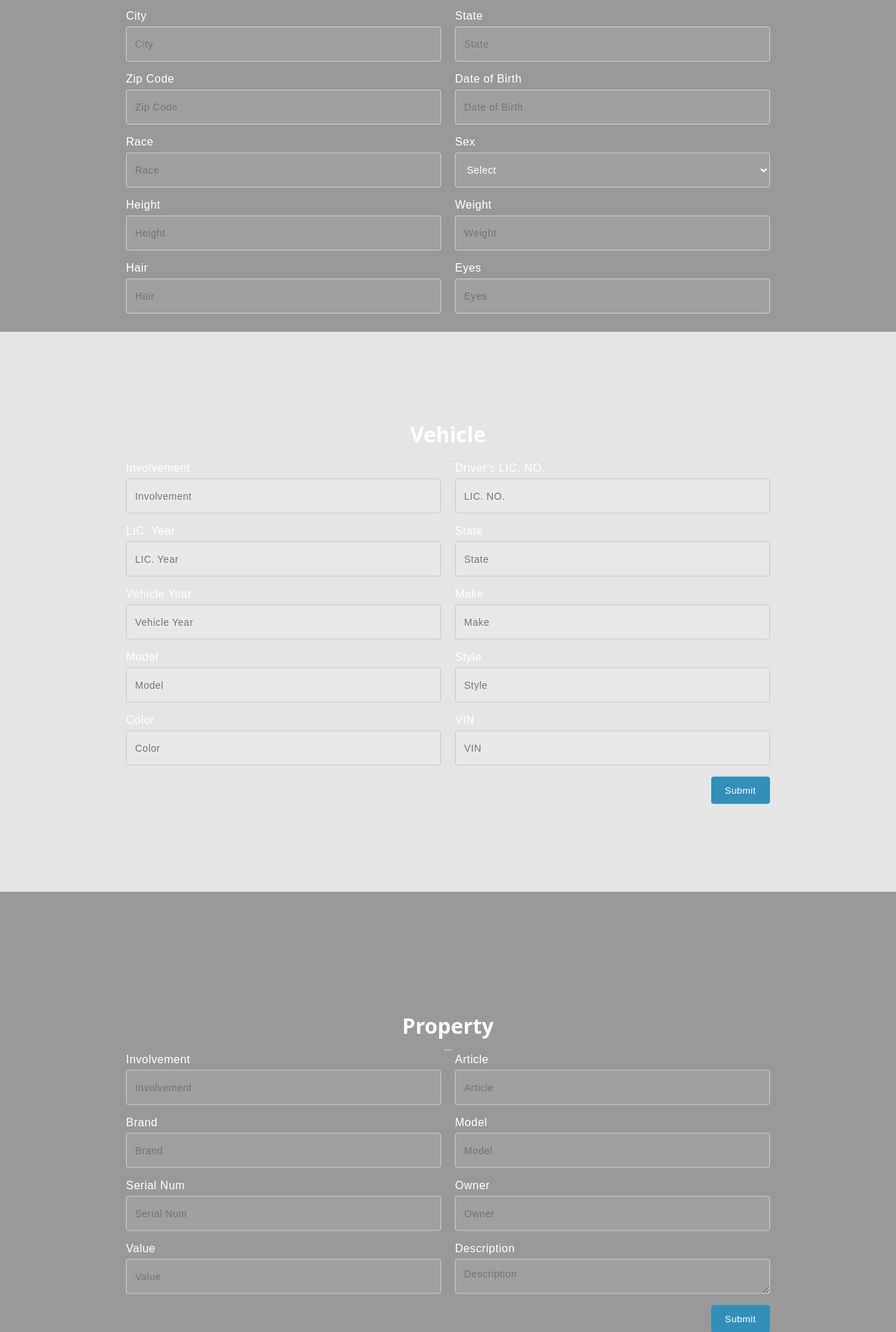
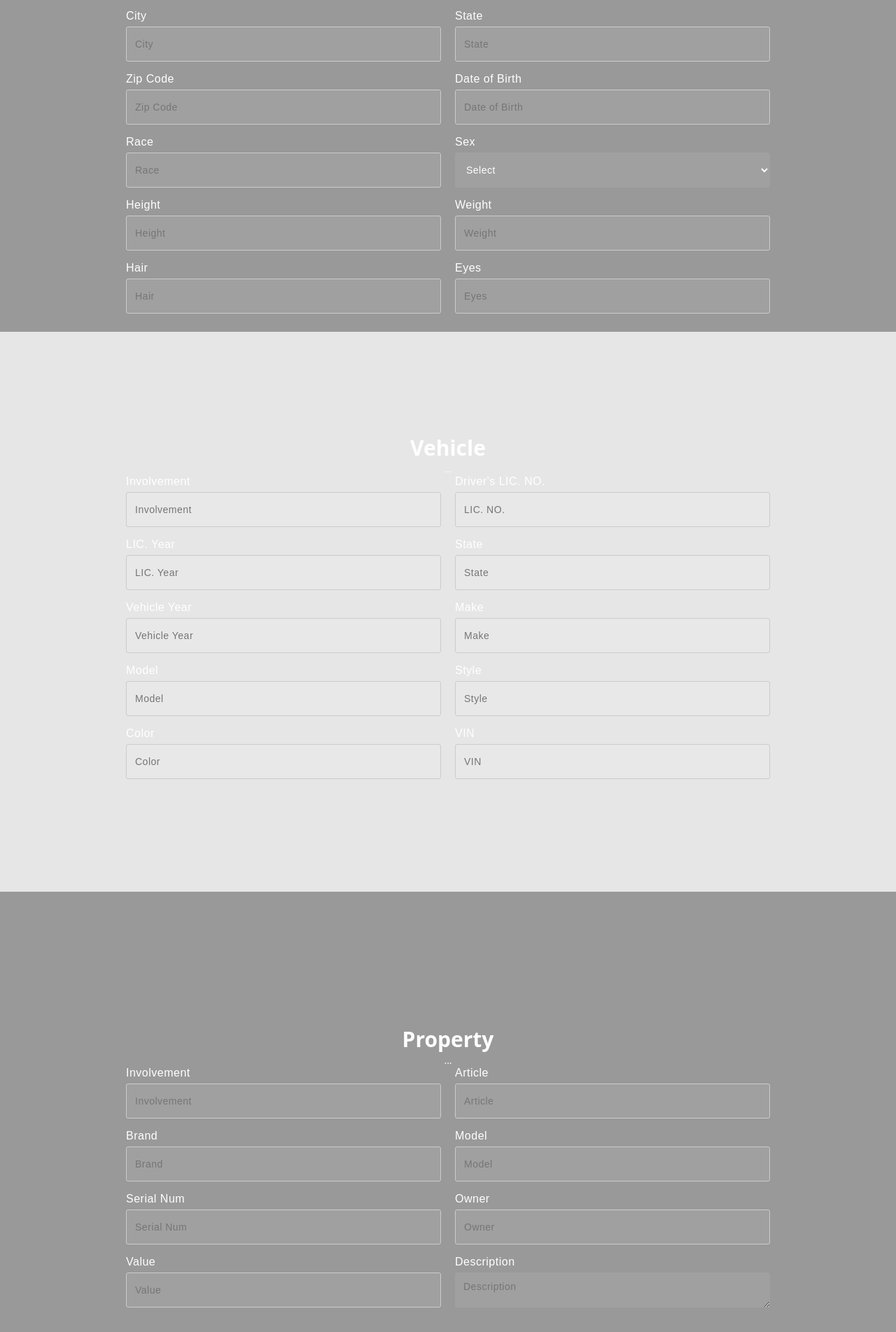
Before and after one commit to blaisegoze/reportedu.github.io, a PHP site: page / in a window 1280 px wide. Shown: the part 1926-3829 px from the top of the page at 70% size. Run offline with PHP 8.4, Linux system fonts and the light colour scheme.

Commit message:
Updated CSS & HTML

```diff
--- a/css/index.css
+++ b/css/index.css
@@ -1,3 +1,15 @@
+/* General */
+.checkbox_div{
+    height: 50px;
+    padding: 12px;
+    margin: 6px 0 16px 0;
+
+}
+
+
+/* /////////////////////////// */
+
+
 /* Hero Image */
 .hero{
     height: 100vh;
@@ -71,6 +83,7 @@
     left: 50%;
     transform: translate(-50%, -50%);
     color: white;
+    width: 100%;
 }
 
 .incident_title{
@@ -206,6 +219,7 @@
     left: 50%;
     transform: translate(-50%, -50%);
     color: white;
+    width: 100%;
 }
 
 .modus_operandi_title{
@@ -239,6 +253,7 @@
     left: 50%;
     transform: translate(-50%, -50%);
     color: white;
+    width: 100%;
 }
 
 .narrative_title{
@@ -254,7 +269,7 @@
 
 
 /* Forms & Inputs */
-form {
+.form_chunk {
     text-align: left;
     display: flex;
     flex-direction: row;
@@ -264,7 +279,7 @@ form {
     padding: 0 20px;
 }
 
-form * {
+.form_chunk * {
     font-family: 'Poppins', sans-serif;
     color: #ffffff;
     letter-spacing: 0.5px;
@@ -330,7 +345,7 @@ input[type=text], input[type=number], select, textarea {
 }
 
 @media screen and (min-width:980px){
-    form{
+    .form_chunk{
         min-width: 980px;
         max-width: 980px;
     }
--- a/index.php
+++ b/index.php
@@ -51,6 +51,11 @@
     </div>
   </div>
 
+
+  <!-- Form Start -->
+  <form>
+
+
     <!-- Incident -->
     <div id="incident">
       <div class="incident_img"></div>
@@ -58,7 +63,7 @@
         <h1 class="incident_title">Incident</h1>
         <p class="incident_sub_title">...</p>
 
-        <form>
+        <div class="form_chunk">
             <div class="form_block">
               <label for="message">REPORT NUM(FIX LATER)</label>
               <input type="text" id="report_num" name="report_num" placeholder="REPORT NUM(FIX LATER)" required>
@@ -111,7 +116,8 @@
               <label for="message">To Time</label>
               <input type="text" id="to_time" name="to_time" placeholder="To Time" required>
             </div>
-        </form>
+        </div>
+
       </div>
     </div>
 
@@ -123,8 +129,7 @@
         <h1 class="person_title">Person</h1>
         <p class="person_sub_title">...</p>
 
-
-      <form>
+        <div class="form_chunk">
           <div class="form_block_subs">
             <label for="message">Name</label>
             <div class="form_block_sub">
@@ -194,7 +199,8 @@
             <label for="message">Eyes</label>
             <input type="text" id="eyes" name="eyes" placeholder="Eyes" required>
           </div>
-      </form>
+        </div>
+
       </div>
     </div>
 
@@ -206,8 +212,7 @@
             <h1 class="vehicle_title">Vehicle</h1>
             <p class="vehicle_sub_title">...</p>
 
-
-          <form>
+            <div class="form_chunk">
               <div class="form_block">
                 <label for="message">Involvement</label>
                 <input type="text" id="involvement" name="involvement" placeholder="Involvement" required>
@@ -248,11 +253,7 @@
                 <label for="message">VIN</label>
                 <input type="text" id="vin" name="vin" placeholder="VIN" required>
               </div>
-
-            <button class="btn_submit" type="submit" value="Submit">Submit</button>
-          </form>
-
-
+            </div>
 
       </div>
     </div>
@@ -265,8 +266,7 @@
             <h1 class="property_title">Property</h1>
             <p class="property_sub_title">...</p>
 
-
-          <form>
+            <div class="form_chunk">
               <div class="form_block">
                 <label for="message">Involvement</label>
                 <input type="text" id="involvement_prop" name="involvement_prop" placeholder="Involvement" required>
@@ -299,9 +299,8 @@
                 <label for="message">Description</label>
                 <textarea type="text" id="description" name="description" placeholder="Description" required></textarea>
               </div>
+            </div>
 
-            <button class="btn_submit" type="submit" value="Submit">Submit</button>
-          </form>
         </div>
     </div>
 
@@ -313,10 +312,13 @@
         <h1 class="modus_operandi_title">Modus Operandi</h1>
         <p class="modus_operandi_sub_title">...</p>
 
-          <form>
+
+            <div class="form_chunk">
               <div class="form_block">
-              <label for="message">Gang Act</label>
+                <div class="checkbox_div">
                   <input type="checkbox" id="gang_act" name="gang_act" value="gang_act">
+                  <label for="gang_act">Gang Act</label>
+                </div>
               </div>
               <div class="form_block">
                 <label for="message">Means of Attack</label>
@@ -350,9 +352,9 @@
                 <label for="message">Victims Age</label>
                 <input type="text" id="victims_age" name="victims_age" placeholder="Victims Age" required>
               </div>
+            </div>
 
-            <button class="btn_submit" type="submit" value="Submit">Submit</button>
-          </form>
+
       </div>
     </div>
 
@@ -364,7 +366,7 @@
         <h1 class="narrative_title">Narrative</h1>
         <p class="narrative_sub_title">...</p>
 
-      <form>
+        <div class="form_chunk">
           <div class="form_block">
             <label for="message">Summary</label>
             <input type="text" id="summary" name="summary" placeholder="Summary" required>
@@ -373,13 +375,15 @@
             <label for="message">Narrative</label>
             <input type="text" id="n_narrative" name="n_narrative" placeholder="Narrative" required>
           </div>
-
-
           <button class="btn_submit" type="submit" value="Submit">Submit</button>
-          </form>
+        </div>
 
       </div>
     </div>
+
+
+  <!-- Form End -->
+  </form>
 
 
   <!-- Footer -->
```
Lines whose indentation alone changed are shown as unchanged.
